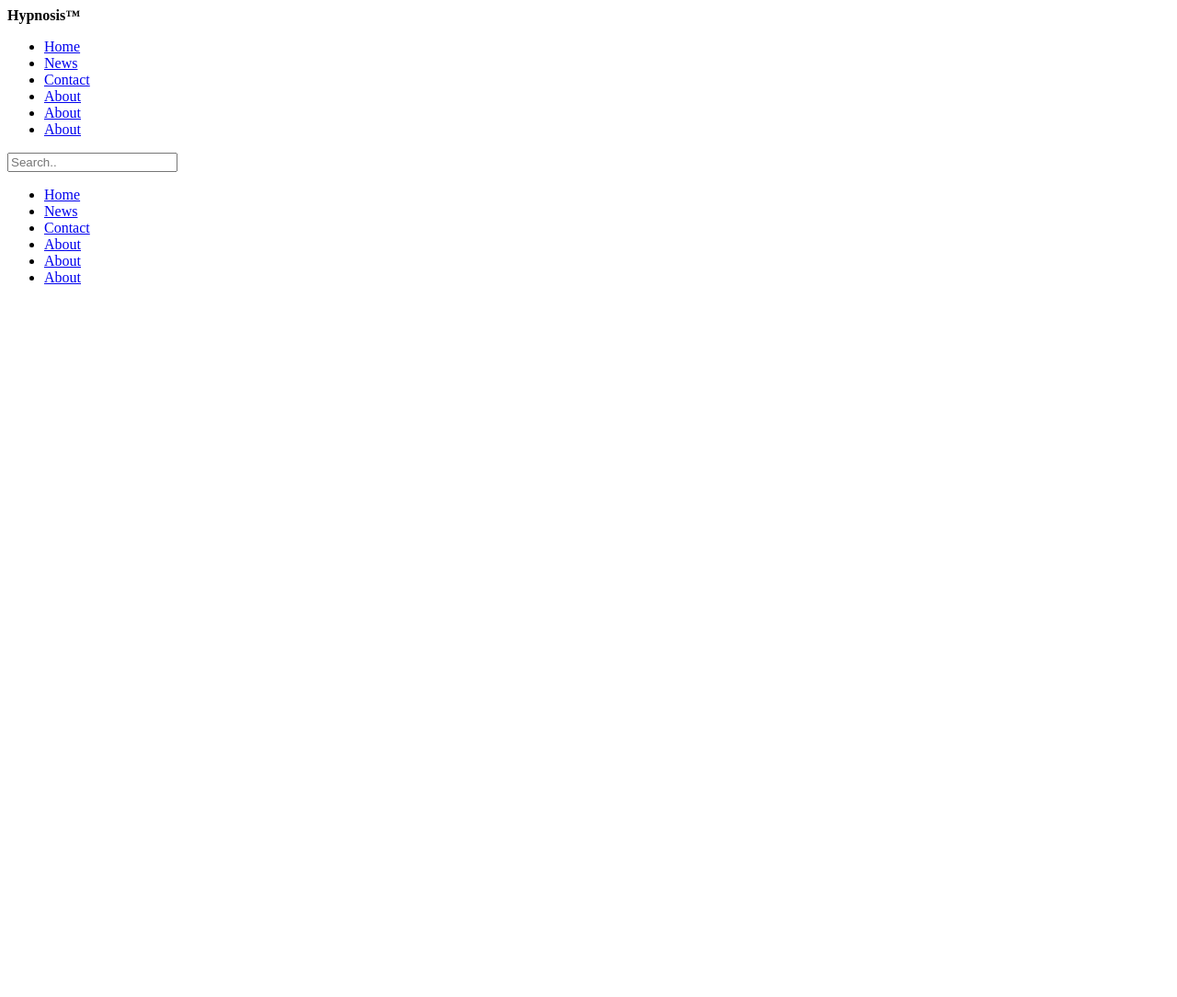
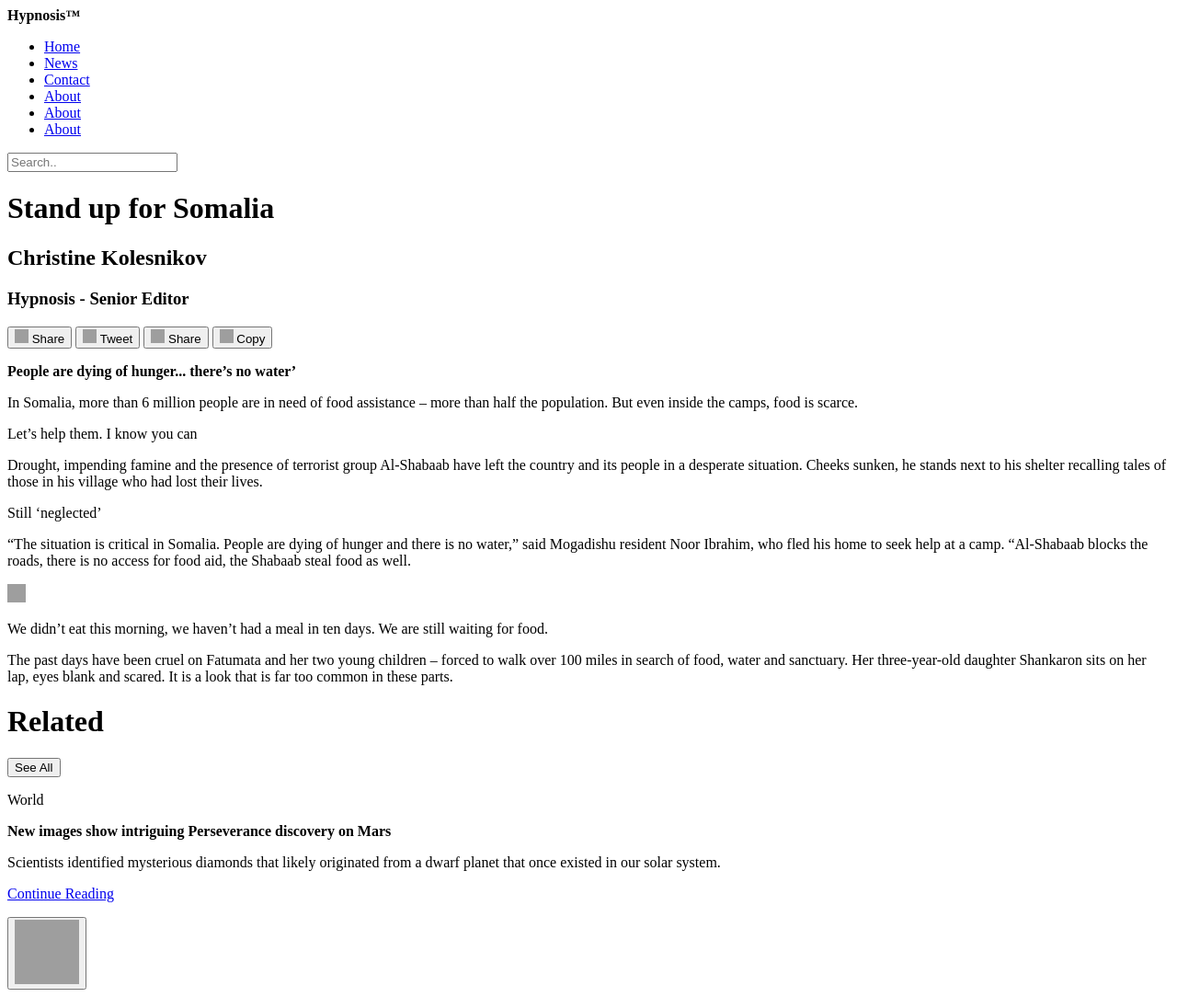
Before and after one commit to carlosramirez357/Hypnosis, a website: page index.html in a window 1280 px wide. Shown: the whole page at 92% size. Before the commit the page ends 800 px from the top, so only its background shows below. Drawn offline with Linux system fonts and the light colour scheme; grey boxes are pictures that could not be loaded.

Commit message:
add body elements

```diff
--- a/index.html
+++ b/index.html
@@ -7,6 +7,7 @@
     <title>Hypnosis</title>
   </head>
   <body>
+    <header>
       <nav>
         <div class="logo">
           <a href="»#header»"></a><strong>Hypnosis™</strong>
@@ -30,20 +31,162 @@
               <a href="Culture">About</a>
             </li>
           </ul>
-        <div class="topnav">
+          <div class="searchs">
             <input type="text" placeholder="Search.." name="search" />
           </div>
         </div>
       </nav>
-    <header>
-      <ul>
-        <li><a href="Home">Home</a></li>
-        <li><a href="World">News</a></li>
-        <li><a href="Polities">Contact</a></li>
-        <li><a href="Tech">About</a></li>
-        <li><a href="Sports">About</a></li>
-        <li><a href="Culture">About</a></li>
-      </ul>
     </header>
+    <div class="title">
+      <h1><strong>Stand up for Somalia</strong></h1>
+      <h2><strong>Christine Kolesnikov</strong></h2>
+      <h3>Hypnosis - Senior Editor</h3>
+
+      <a
+        href="https://web.facebook.com/?_rdc=1&_rdr"
+        target="_blank"
+        rel="noopener noreferrer"
+        ><button type="button">
+          <img
+            src="https://th.bing.com/th/id/R.6dc767dfe364d1cd8cf31ca53e9ff031?rik=Lg6BcGJuLdG5TA&riu=http%3a%2f%2fclipart-library.com%2fimages_k%2ffacebook-symbol-transparent-background%2ffacebook-symbol-transparent-background-1.jpg&ehk=pAF77yQRsN2hm0sQl1RNOJmOq6h9FPDs74TVQcFNGak%3d&risl=&pid=ImgRaw&r=0"
+            width="15"
+            height="15"
+          />
+          Share
+        </button></a
+      >
+      <a href="https://twitter.com/" target="_blank" rel="noopener noreferrer"
+        ><button type="button">
+          <img
+            src="https://th.bing.com/th/id/R.62d5f72202c8bb96a2b77227c8061af0?rik=h0yDvnoFRviufw&riu=http%3a%2f%2fpngimg.com%2fuploads%2ftwitter%2ftwitter_PNG33.png&ehk=WG7P8GkaP3Qsz7dsM%2fHR%2fz1CangMnhSbVGLOFnsK0CQ%3d&risl=&pid=ImgRaw&r=0"
+            width="15"
+            height="15"
+          />
+          Tweet
+        </button></a
+      >
+      <a
+        href="https://www.linkedin.com/"
+        target="_blank"
+        rel="noopener noreferrer"
+        ><button type="button">
+          <img
+            src="https://th.bing.com/th?id=OIF.z%2fI1gLapbzUs2UmQT9hzvA&pid=ImgDet&rs=1"
+            width="15"
+            height="15"
+          />
+          Share
+        </button></a
+      >
+      <button id="copy-button">
+        <img
+          src="https://th.bing.com/th/id/OIP.rXSj2FyjEdhrhO5xsbpSUgHaHa?pid=ImgDet&w=512&h=512&rs=1"
+          width="15"
+          height="15"
+        />
+        Copy
+      </button>
+
+      <script>
+        function copyToClipboard() {
+          var link = "https://github.com/carlosramirez357";
+          navigator.clipboard.writeText(link);
+        }
+
+        document
+          .getElementById("copy-button")
+          .addEventListener("click", copyToClipboard);
+      </script>
+    </div>
+    <div class="container">
+      <div class="rectangle-1"></div>
+      <p id="subtitle-1">
+        <strong>People are dying of hunger... there’s no water’</strong>
+      </p>
+      <p>
+        In Somalia, more than 6 million people are in need of food assistance –
+        more than half the population. But even inside the camps, food is
+        scarce.
+      </p>
+      <div class="rectangle-2"></div>
+      <p id="subtitle-2">Let’s help them. I know you can</p>
+      <p>
+        Drought, impending famine and the presence of terrorist group Al-Shabaab
+        have left the country and its people in a desperate situation. Cheeks
+        sunken, he stands next to his shelter recalling tales of those in his
+        village who had lost their lives.
+      </p>
+      <p id="subtitle-3">Still ‘neglected’</p>
+      <p>
+        “The situation is critical in Somalia. People are dying of hunger and
+        there is no water,” said Mogadishu resident Noor Ibrahim, who fled his
+        home to seek help at a camp. “Al-Shabaab blocks the roads, there is no
+        access for food aid, the Shabaab steal food as well.
+      </p>
+      <div class="rectangle-3"></div>
+      <img
+        src="https://c0.klipartz.com/pngpicture/696/336/gratis-png-comillas-comillas-iconos-pascua-cotizacion.png"
+        width="20"
+        height="20"
+      />
+      <p id="subtitle-4">
+        We didn’t eat this morning, we haven’t had a meal in ten days. We are
+        still waiting for food.
+      </p>
+      <p>
+        The past days have been cruel on Fatumata and her two young children –
+        forced to walk over 100 miles in search of food, water and sanctuary.
+        Her three-year-old daughter Shankaron sits on her lap, eyes blank and
+        scared. It is a look that is far too common in these parts.
+      </p>
+      <div class="rectangle-4">
+        <div class="title-1">
+          <h1>Related</h1>
+          <a
+            href="https://github.com/carlosramirez357"
+            target="_blank"
+            rel="noopener noreferrer"
+            ><button type="button">See All</button></a
+          >
+        </div>
+      </div>
+      <div class="rectangle-5">
+        <div class="rectangle-6"></div>
+        <div class="rectangle-7">
+          <p>World</p>
+          <p id="subtitle-5">
+            <strong
+              >New images show intriguing Perseverance discovery on Mars</strong
+            >
+          </p>
+          <p>
+            Scientists identified mysterious diamonds that likely originated
+            from a dwarf planet that once existed in our solar system.
+          </p>
+          <a
+            href="https://github.com/carlosramirez357"
+            target="_blank"
+            rel="noopener noreferrer"
+            ><p>Continue Reading</p>
+            <p></p
+          ></a>
+
+          <a
+            href="https://www.linkedin.com/"
+            target="_blank"
+            rel="noopener noreferrer"
+            ><button type="button">
+              <img
+                src="https://th.bing.com/th/id/R.c7cc8113664b731122fcb0e38ee51004?rik=q6j%2flcen6rWxuA&riu=http%3a%2f%2fmedia-s3-us-east-1.ceros.com%2fbobit-business-media%2fimages%2f2020%2f05%2f01%2fe4a9eb9ac27b3dfd5f63fac543017465%2f6228f614b8ff8cbb2983f4fce0a8f139-thin-arrow-transparent-png-clipart-free-download-ywd-512-512.png&ehk=u1TnmV8DctQq%2fbnlvd0spmXQchQF2roViteaA%2bu0N8c%3d&risl=&pid=ImgRaw&r=0"
+                width="70"
+                height="70"
+              /></button
+          ></a>
+        </div>
+        <div class="rectangle-8">
+
+        </div>
+      </div>
+    </div>
   </body>
 </html>
```
Lines whose indentation alone changed are shown as unchanged.
